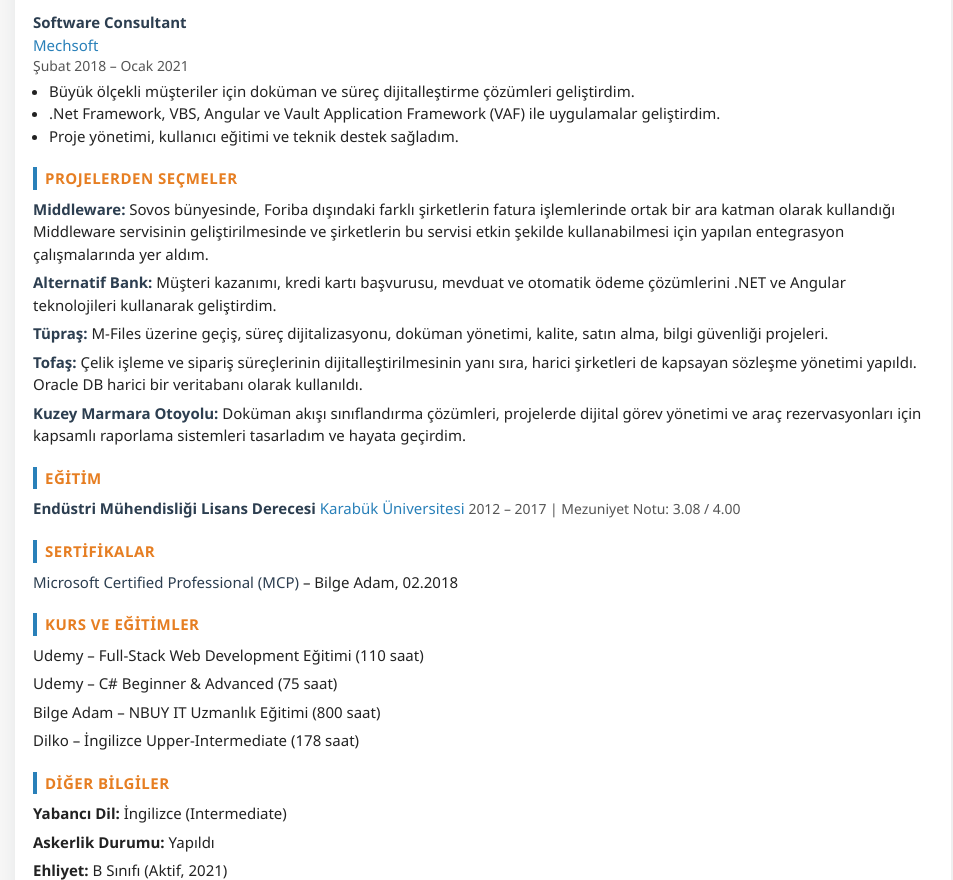
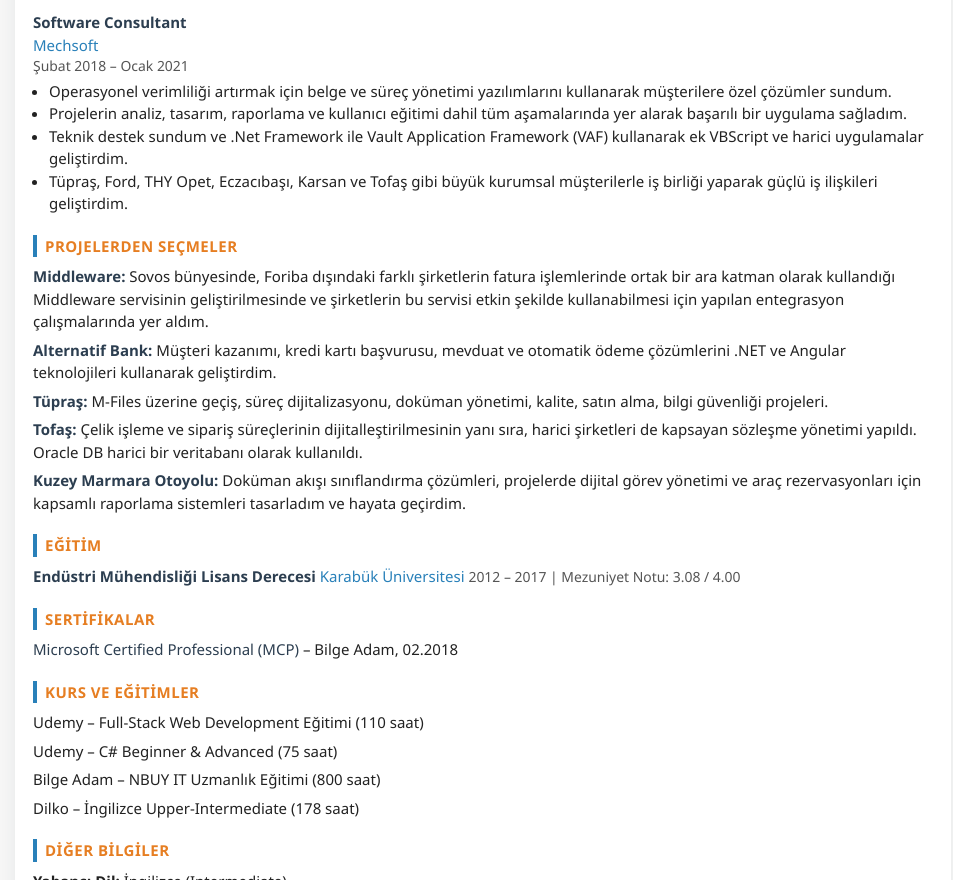
Before and after one commit to fdede/CVSource, a plain HTML site: page AI/TR/index.html in a window 1280 px wide. Shown: the part 823-1703 px from the top of the page, without its empty margins (157-1110 px from the left). Drawn offline with Linux system fonts and the light colour scheme.

Commit message:
Türkçe özgeçmişin Mechsoft deneyimi açıklaması güncellendi.

```diff
--- a/AI/TR/index.html
+++ b/AI/TR/index.html
@@ -290,9 +290,10 @@
         <div class="cv-job-company">Mechsoft</div>
         <div class="cv-job-dates">Şubat 2018 – Ocak 2021</div>
         <ul>
-          <li>Büyük ölçekli müşteriler için doküman ve süreç dijitalleştirme çözümleri geliştirdim.</li>
-          <li>.Net Framework, VBS, Angular ve Vault Application Framework (VAF) ile uygulamalar geliştirdim.</li>
-          <li>Proje yönetimi, kullanıcı eğitimi ve teknik destek sağladım.</li>
+          <li>Operasyonel verimliliği artırmak için belge ve süreç yönetimi yazılımlarını kullanarak müşterilere özel çözümler sundum.</li>
+          <li>Projelerin analiz, tasarım, raporlama ve kullanıcı eğitimi dahil tüm aşamalarında yer alarak başarılı bir uygulama sağladım.</li>
+          <li>Teknik destek sundum ve .Net Framework ile Vault Application Framework (VAF) kullanarak ek VBScript ve harici uygulamalar geliştirdim.</li>
+          <li>Tüpraş, Ford, THY Opet, Eczacıbaşı, Karsan ve Tofaş gibi büyük kurumsal müşterilerle iş birliği yaparak güçlü iş ilişkileri geliştirdim.</li>
         </ul>
       </div>
     </div>
```
